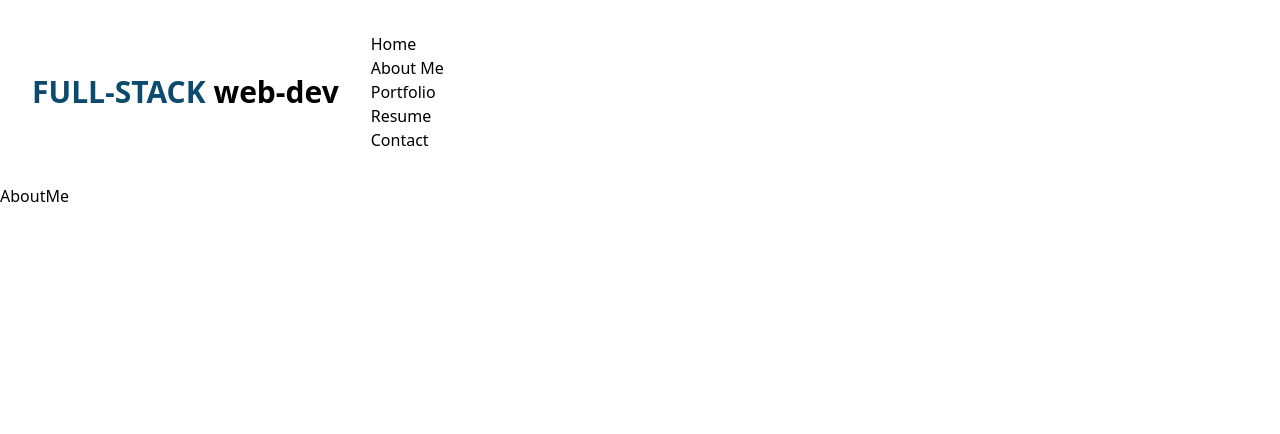
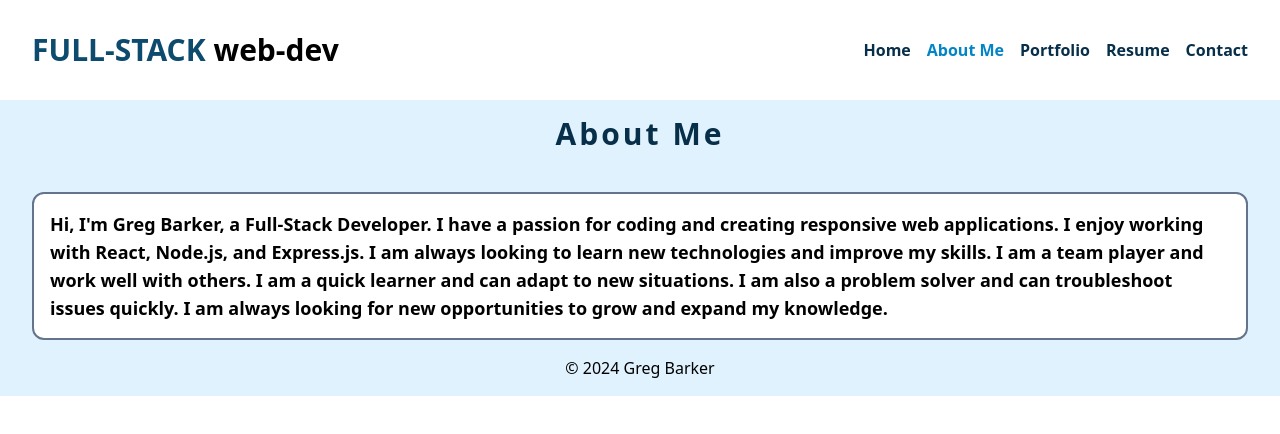
Before and after one commit to savevsgames/React-Portfolio, a React (Vite) app in the folder React-Portfolio/: page /AboutMe in a window 1280 px wide. Shown: the top 434 px of the page. Built offline with nearby package versions, Linux system fonts and the light colour scheme.

Commit message:
Added About Me Content, Footer and Adjusted some css

```diff
--- a/React-Portfolio/src/App.jsx
+++ b/React-Portfolio/src/App.jsx
@@ -1,5 +1,6 @@
 import Navbar from "./components/Navbar";
 import { Outlet } from "react-router-dom";
+import Footer from "./components/Footer";
 
 const App = () => {
   return (
@@ -8,6 +9,7 @@ const App = () => {
       <main>
         <Outlet />
       </main>
+      <Footer />
     </>
   );
 };
--- a/React-Portfolio/src/assets/data.jsx
+++ b/React-Portfolio/src/assets/data.jsx
@@ -4,6 +4,10 @@ import { BiLogoPostgresql } from "react-icons/bi";
 import { FaCss3Alt, FaGithub } from "react-icons/fa6";
 
 export const hero = {
+  img: "https://images.pexels.com/photos/1714208/pexels-photo-1714208.jpeg?auto=compress&cs=tinysrgb&w=1260&h=750&dpr=1",
+};
+
+export const defaultImg = {
   img: "https://images.pexels.com/photos/1714208/pexels-photo-1714208.jpeg?auto=compress&cs=tinysrgb&w=1260&h=750&dpr=1",
 };
 
--- /dev/null
+++ b/React-Portfolio/src/components/Footer.jsx
@@ -0,0 +1,9 @@
+const Footer = () => {
+  const year = new Date().getFullYear();
+  return (
+    <footer className="bg-sky-100 text-center w-full py-4">
+      <p>© {year} Greg Barker</p>
+    </footer>
+  );
+};
+export default Footer;
--- a/React-Portfolio/src/components/Navbar.jsx
+++ b/React-Portfolio/src/components/Navbar.jsx
@@ -4,12 +4,12 @@ const Navbar = () => {
   const currentPage = useLocation().pathname;
   return (
     <nav className="bg-white">
-      <div className="mx-auto max-w-7xl px-8 py-2 flex flex-col sm:flex-row sm-gap-x-16 sm:items-center sm:py-8">
+      <div className="mx-auto max-w-7xl px-8 py-2 flex flex-col justify-between sm:flex-row sm-gap-x-16 sm:items-center sm:py-8">
         <h2 className="text-3xl font-bold">
           <span className="text-sky-900">FULL-STACK </span> web-dev
         </h2>
         <div className="flex gap-3 ml-8">
-          <ul className="nav nav-tabs">
+          <ul className="flex flex-row gap-4 text-sky-950 font-bold">
             <li className="nav-item">
               <Link
                 to="/"
--- a/React-Portfolio/src/components/Skill.jsx
+++ b/React-Portfolio/src/components/Skill.jsx
@@ -1,9 +1,26 @@
+import { defaultImg } from "../assets/data";
+
 const Skill = (skill) => {
   const { id, title, icon2, text } = skill;
   return (
-    <article key={id} className="border-slate-500 border-2 rounded-xl p-4 h-48 shadow-lg bg-sky-100">
+    <article
+      key={id}
+      className="border-slate-500 border-2 rounded-xl p-4 h-48 shadow-lg bg-sky-100"
+      style={{ position: "relative" }}
+    >
       <icon>{icon2}</icon>
       <h3 className="text-xl font-bold">{title}</h3>
+      <img
+        src={defaultImg.img}
+        alt={title}
+        className="h-24 w-24"
+        style={{
+          position: "absolute",
+          top: "4px",
+          right: "4px",
+          borderRadius: "10%",
+        }}
+      />
       <p>{text}</p>
     </article>
   );
--- a/React-Portfolio/src/components/Skills.jsx
+++ b/React-Portfolio/src/components/Skills.jsx
@@ -5,7 +5,7 @@ const Skills = () => {
   return (
     <section className="bg-white">
       <h2 className="text-3xl alignment-class text-sky-950 bg-white py-4 font-bold tracking-widest">
-        Skilled In...
+        My Development Toolkit
       </h2>
 
       <div className="alignment-class bg-white py-4">
--- a/React-Portfolio/src/index.css
+++ b/React-Portfolio/src/index.css
@@ -8,3 +8,11 @@
     @apply mx-auto max-w-7xl px-8 grid md:grid-cols-2 items-center gap-8;
   }
 }
+
+.nav-link {
+  text-decoration: none;
+}
+
+.active {
+  color: #0284c7;
+}
--- a/React-Portfolio/src/pages/AboutMe.jsx
+++ b/React-Portfolio/src/pages/AboutMe.jsx
@@ -1,4 +1,24 @@
 const AboutMe = () => {
-  return <div>AboutMe</div>;
+  return (
+    <section className="bg-sky-100">
+      <div className="alignment-class flex flex-col gap-6">
+        <h3 className="text-3xl text-sky-950 py-4 font-bold tracking-widest">
+          About Me
+        </h3>
+        <div className="bg-white border-2 border-slate-500 rounded-xl p-4">
+          <p className="text-lg font-bold">
+            Hi, I'm Greg Barker, a Full-Stack Developer. I have a passion for
+            coding and creating responsive web applications. I enjoy working
+            with React, Node.js, and Express.js. I am always looking to learn
+            new technologies and improve my skills. I am a team player and work
+            well with others. I am a quick learner and can adapt to new
+            situations. I am also a problem solver and can troubleshoot issues
+            quickly. I am always looking for new opportunities to grow and
+            expand my knowledge.
+          </p>
+        </div>
+      </div>
+    </section>
+  );
 };
 export default AboutMe;
--- a/React-Portfolio/src/pages/Home.jsx
+++ b/React-Portfolio/src/pages/Home.jsx
@@ -1,9 +1,11 @@
 import HeroImg from "../components/HeroImg";
+import Skills from "../components/Skills";
 
 const Home = () => {
   return (
     <div>
       <HeroImg />
+      <Skills />
     </div>
   );
 };
```
